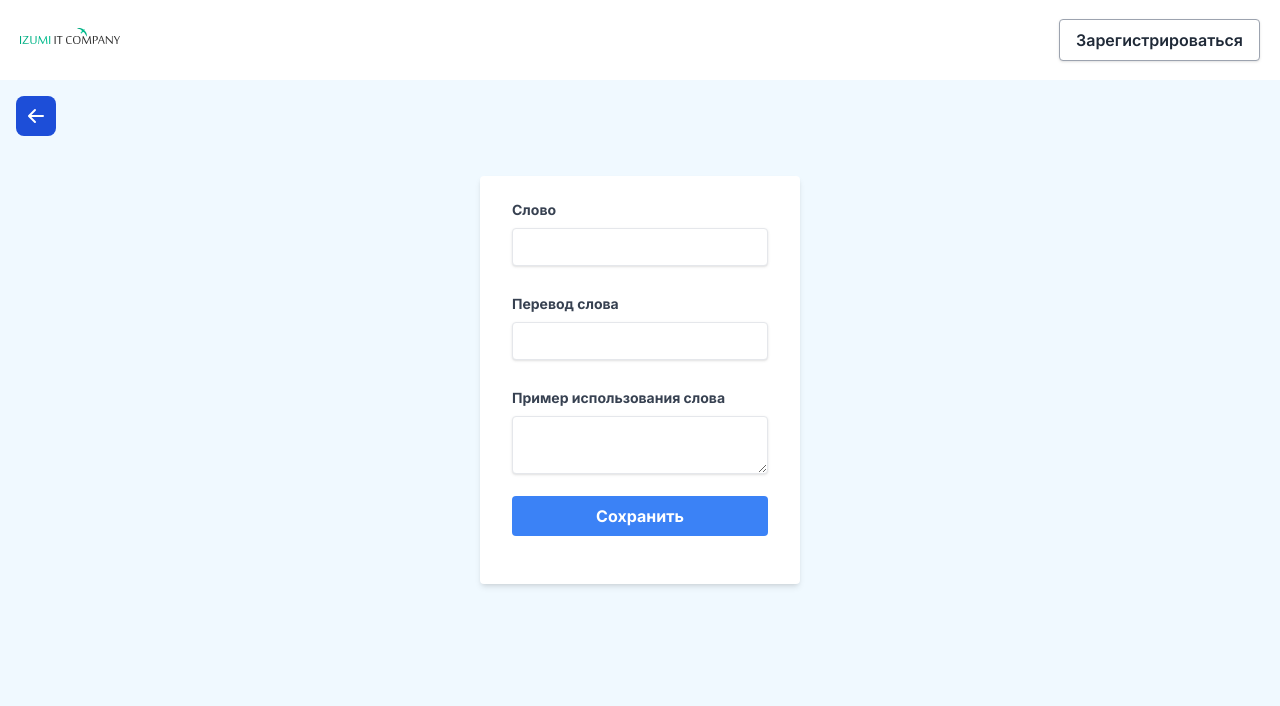
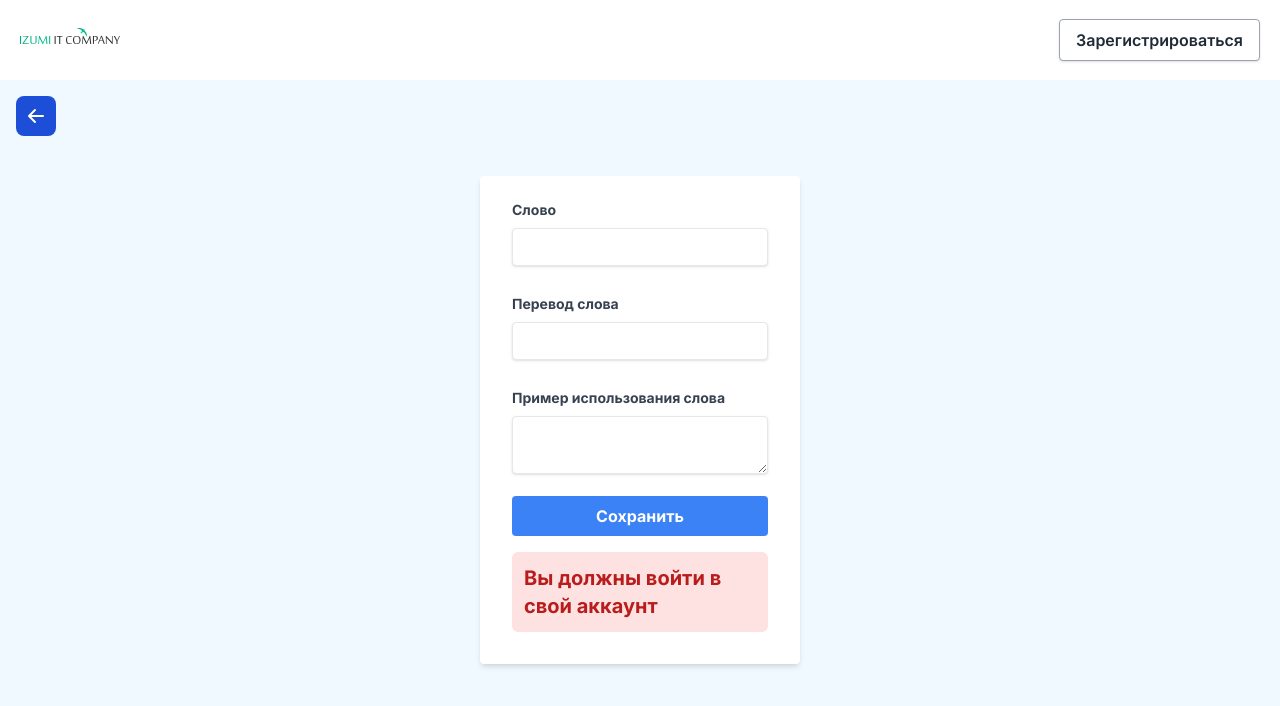
Before and after one commit to Mekhriddin-web/duocards, a Next.js app: page /createCard in a window 1280 px wide. Shown: the top 706 px of the page. Built offline with nearby package versions, Linux system fonts and the light colour scheme; no server answers.

Commit message:
change Auth

```diff
--- a/src/app/cards/page.tsx
+++ b/src/app/cards/page.tsx
@@ -1,19 +1,14 @@
 'use client';
 
 import ButtonBack from '@/components/ButtonBack';
-import { app } from '@/lib/firebase';
-import useUserStore from '@/store/store';
-import {
-  getFirestore,
-  collection,
-  query,
-  where,
-  getDocs,
-} from 'firebase/firestore';
+import { db } from '@/lib/firebase';
+import useLocalStorageUser from '@/hooks/useLocalStorageUser';
+import { collection, query, where, getDocs } from 'firebase/firestore';
 import Link from 'next/link';
 import { useEffect, useRef, useState } from 'react';
 import { useWindowSize } from 'react-use';
 import Confetti from 'react-confetti';
+import { useRouter } from 'next/navigation';
 
 let TinderCard: any;
 try {
@@ -32,12 +27,10 @@ type CardType = {
 };
 
 export default function Cards() {
-  const db = getFirestore(app);
-  const userCollectionRef = collection(db, 'users');
-  const user = useUserStore(state => state.user);
   const [cards, setCards] = useState<CardType[]>([]);
   const [loading, setLoading] = useState(true);
   const { width, height } = useWindowSize();
+  const router = useRouter();
 
   const [currentIndex, setCurrentIndex] = useState(1);
   const currentIndexRef = useRef(currentIndex);
@@ -46,30 +39,39 @@ export default function Cards() {
     setCurrentIndex(val);
     currentIndexRef.current = val;
   };
+  const { user } = useLocalStorageUser();
+  const canSwipe = currentIndex >= 0;
 
-  const canSwipe = currentIndex >= 0;
+  useEffect(() => {
+    const getUserCards = async () => {
+      const userCollectionRef = collection(db, 'users');
+      if (user) {
+        try {
+          const q = query(userCollectionRef, where('userId', '==', user.uid));
+          const querySnapshot = await getDocs(q);
+          if (!querySnapshot.empty) {
+            const userData = querySnapshot.docs.map(doc => {
+              return doc.data() as CardType;
+            });
+
+            setCards(userData);
+          }
+        } catch (e) {
+          console.log(e);
+        } finally {
+          setLoading(false);
+        }
+      } else {
+        router.push('/');
+      }
+    };
+
+    getUserCards();
+  }, [router, user]);
 
   const swiped = (index: number) => {
     updateCurrentIndex(index - 1);
   };
-
-  useEffect(() => {
-    const getUserCards = async () => {
-      if (user?.uid) {
-        const q = query(userCollectionRef, where('userId', '==', user?.uid));
-        const querySnapshot = await getDocs(q);
-        if (!querySnapshot.empty) {
-          querySnapshot.forEach(doc => {
-            const userData = doc.data() as CardType;
-            setCards(prevState => [...prevState, userData]);
-            setLoading(false);
-          });
-        }
-      }
-    };
-
-    getUserCards();
-  }, [user?.uid]);
 
   if (loading) return <p>Loading...</p>;
 
--- a/src/app/createCard/page.tsx
+++ b/src/app/createCard/page.tsx
@@ -1,11 +1,11 @@
 'use client';
 
-import { app } from '@/lib/firebase';
+import { db } from '@/lib/firebase';
 import { useForm } from 'react-hook-form';
-import { addDoc, collection, getFirestore } from 'firebase/firestore';
-import useUserStore from '@/store/store';
+import { addDoc, collection } from 'firebase/firestore';
 import { useState } from 'react';
 import ButtonBack from '@/components/ButtonBack';
+import useLocalStorageUser from '@/hooks/useLocalStorageUser';
 
 type FormData = {
   word: string;
@@ -20,12 +20,12 @@ export default function CreateCard() {
     reset,
     formState: { errors },
   } = useForm<FormData>();
-  const user = useUserStore(state => state.user);
+
+  const { user } = useLocalStorageUser();
 
   const [messagesuccess, setMessagesuccess] = useState(false);
 
   const saveUserData = async (userId: string, data: FormData) => {
-    const db = getFirestore(app);
     const userCollectionRef = collection(db, 'users');
     await addDoc(userCollectionRef, {
       userId,
@@ -113,7 +113,15 @@ export default function CreateCard() {
         >
           Сохранить
         </button>
-
+        {!user ? (
+          <div className='bg-red-100 rounded-md p-3 flex'>
+            <div className='text-red-700'>
+              <div className='font-bold text-xl'>
+                Вы должны войти в свой аккаунт
+              </div>
+            </div>
+          </div>
+        ) : null}
         {messagesuccess ? (
           <div className='bg-green-100 rounded-md p-3 flex'>
             <svg
--- a/src/app/globals.css
+++ b/src/app/globals.css
@@ -17,11 +17,10 @@
 }
 
 body {
-  color: rgb(var(--foreground-rgb));
+  color: #000;
   background-color: #f0f9ff;
   overflow-x: hidden;
 }
-
 .swipe {
   position: absolute;
 }
--- a/src/app/page.tsx
+++ b/src/app/page.tsx
@@ -1,14 +1,15 @@
 'use client';
 
 import Auth from '@/components/Auth';
-import useUserStore from '@/store/store';
+import useLocalStorageUser from '@/hooks/useLocalStorageUser';
 import Link from 'next/link';
 
 export default function Home() {
-  const user = useUserStore(state => state.user);
+  const { user } = useLocalStorageUser();
+
   return (
     <div>
-      {user?.uid ? (
+      {user ? (
         <div>
           <Link
             href='/cards'
--- a/src/components/Auth.tsx
+++ b/src/components/Auth.tsx
@@ -1,25 +1,9 @@
-import { useEffect } from 'react';
-import {
-  getAuth,
-  signInWithPopup,
-  GoogleAuthProvider,
-  signOut,
-} from 'firebase/auth';
-import { app } from '@/lib/firebase';
-import useUserStore from '@/store/store';
+import { signInWithPopup, GoogleAuthProvider, signOut } from 'firebase/auth';
+import { auth } from '@/lib/firebase';
+import useLocalStorageUser from '@/hooks/useLocalStorageUser';
 
 export default function Auth() {
-  const auth = getAuth(app);
-  const user = useUserStore(state => state.user);
-  const addUser = useUserStore(state => state.addUser);
-
-  useEffect(() => {
-    const unsubscribe = auth.onAuthStateChanged(user => {
-      addUser(user);
-    });
-
-    return () => unsubscribe();
-  }, [auth, addUser]);
+  const { user } = useLocalStorageUser();
 
   const handleLogin = async () => {
     const provider = new GoogleAuthProvider();
--- /dev/null
+++ b/src/hooks/useLocalStorageUser.ts
@@ -0,0 +1,47 @@
+import { auth } from '@/lib/firebase';
+import { User, onAuthStateChanged } from 'firebase/auth';
+import { useEffect, useState } from 'react';
+
+function useLocalStorageUser() {
+  const [user, setUser] = useState<User | null>(getUserFromLocalStorage());
+
+  function addUserToLocalStorage(user: User) {
+    localStorage.setItem('user', JSON.stringify(user));
+  }
+
+  function removeUserFromLocalStorage() {
+    localStorage.removeItem('user');
+  }
+
+  function getUserFromLocalStorage() {
+    const userFromLocalStorage = localStorage.getItem('user');
+    return userFromLocalStorage ? JSON.parse(userFromLocalStorage) : null;
+  }
+
+  useEffect(() => {
+    const updateUser = () => {
+      const updatedUser = getUserFromLocalStorage();
+      setUser(updatedUser);
+    };
+
+    const unsubscribe = onAuthStateChanged(auth, user => {
+      if (user) {
+        addUserToLocalStorage(user);
+      } else {
+        removeUserFromLocalStorage();
+      }
+
+      updateUser();
+    });
+
+    return () => {
+      unsubscribe();
+    };
+  }, []);
+
+  return {
+    user,
+  };
+}
+
+export default useLocalStorageUser;
--- a/src/lib/firebase.ts
+++ b/src/lib/firebase.ts
@@ -1,5 +1,7 @@
 // Import the functions you need from the SDKs you need
 import { initializeApp } from 'firebase/app';
+import { getAuth } from 'firebase/auth';
+import { getFirestore } from 'firebase/firestore';
 // TODO: Add SDKs for Firebase products that you want to use
 // https://firebase.google.com/docs/web/setup#available-libraries
 
@@ -17,5 +19,7 @@ const firebaseConfig = {
 
 // Initialize Firebase
 const app = initializeApp(firebaseConfig);
+const db = getFirestore(app);
+const auth = getAuth(app);
 
-export { app };
+export { app, db, auth };
```
